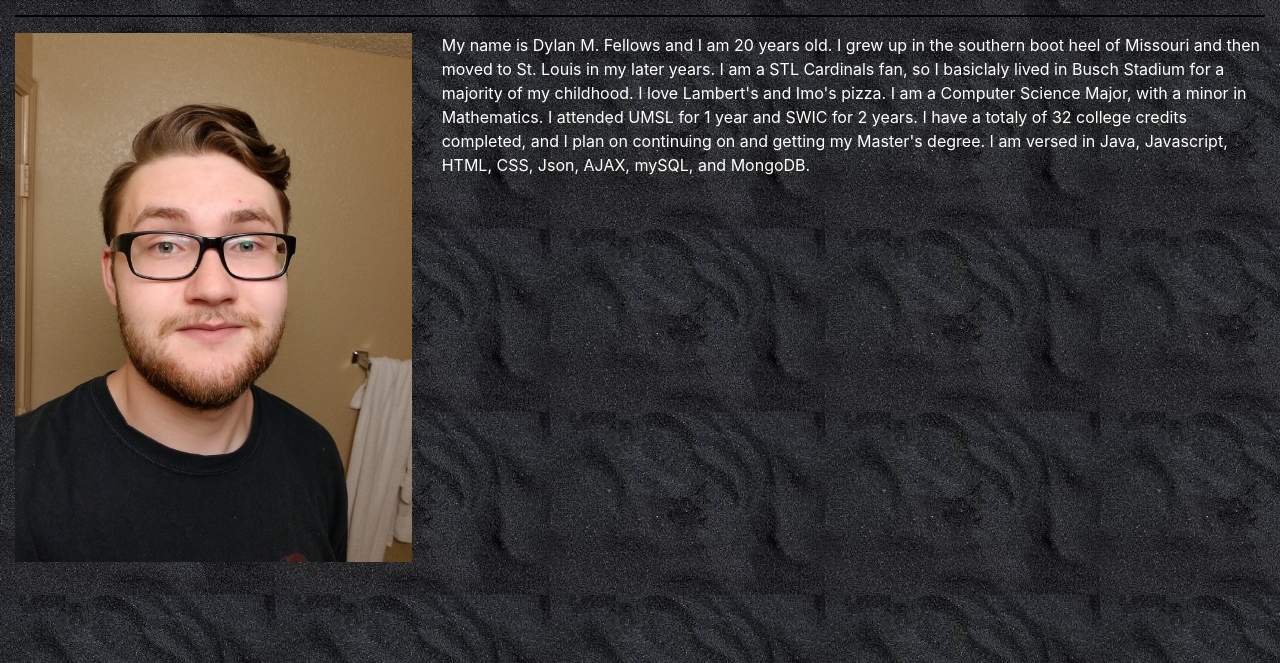
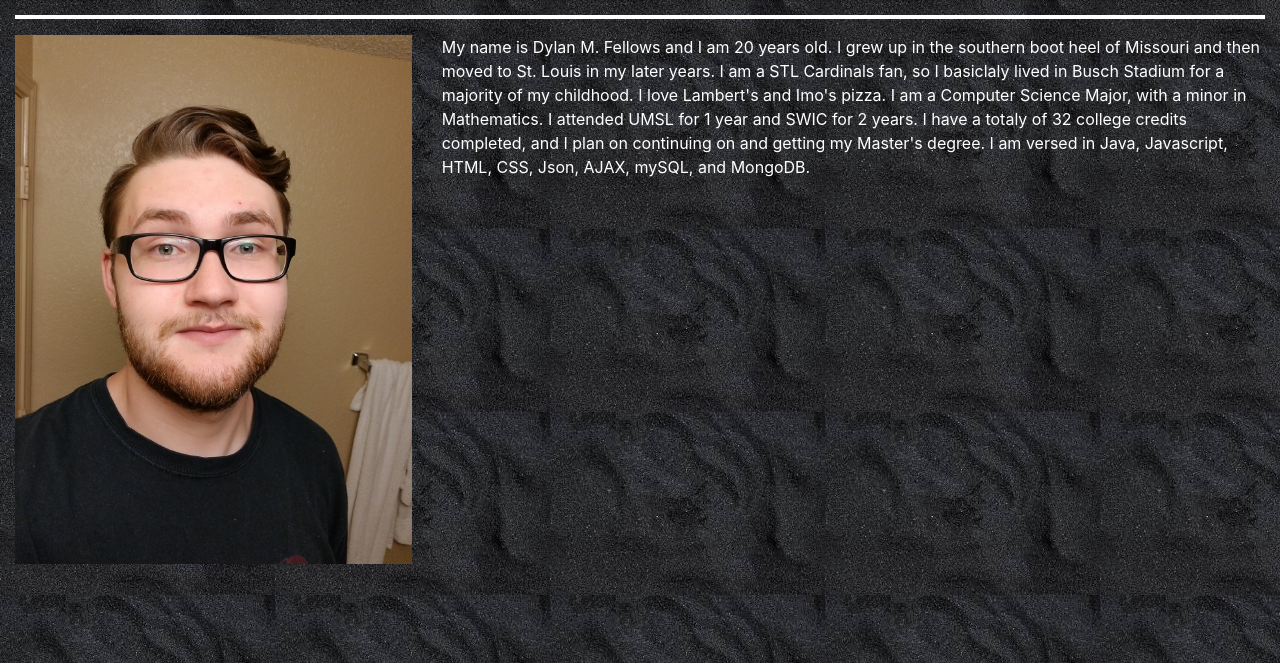
Before and after one commit to DylanFellows/DylanFellows.github.io, a plain HTML site: page index.html in a window 1280 px wide. Shown: the part 137-800 px from the top of the page. Drawn offline with Linux system fonts and the light colour scheme.

Commit message:
mistake fixed

```diff
--- a/resources/css/style.css
+++ b/resources/css/style.css
@@ -4,7 +4,7 @@ h3 {
 }
 
 hr {
-    border: 1px solid black;
+    border: 2px solid white;
 }
 
 a:link {
```
